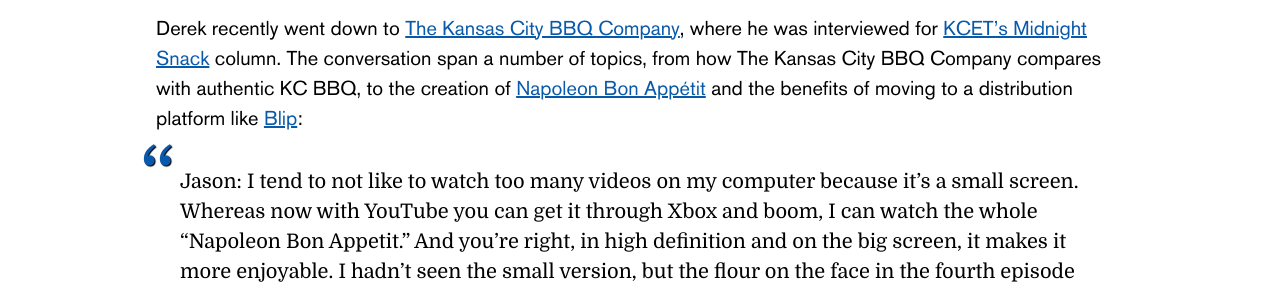
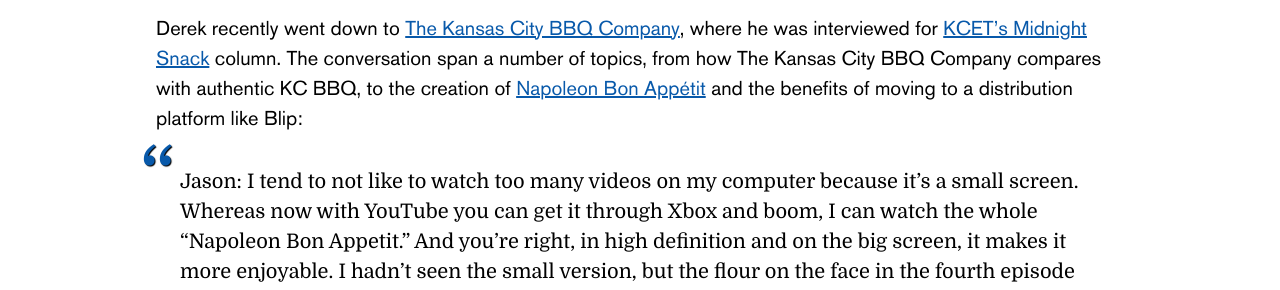
Before and after one commit to derekhouck/derekhouck.github.io, a Jekyll site: the page built from _posts/2012-05-10-midnight-snack-interview-with-derek-houck.md, in a window 1280 px wide. Shown: the part 245-535 px from the top of the page. Built offline with Jekyll 4.4.1, drawn with Linux system fonts in a browser that asks for light colours; part of the change alters nothing that is shown.

```diff
--- a/_posts/2012-05-10-midnight-snack-interview-with-derek-houck.md
+++ b/_posts/2012-05-10-midnight-snack-interview-with-derek-houck.md
@@ -10,7 +10,8 @@ image: /wp-content/uploads/2012/05/midnightsnack.jpg
 categories:
   - Uncategorized
 ---
-Derek recently went down to [The Kansas City BBQ Company](http://www.thekansascitybbqcompany.com/ "The Kansas City BBQ Company"), where he was interviewed for [KCET&#8217;s Midnight Snack](http://www.kcet.org/socal/food/midnight-snack/midnight-snack-the-kansas-city-bbq-company-with-derek-houck.html "Midnight Snack: The Kansas City BBQ Company with Derek Houck") column. The conversation span a number of topics, from how The Kansas City BBQ Company compares with authentic KC BBQ, to the creation of [Napoleon Bon Appétit](http://napoleonbonappetit.com/ "Napoleon Bon Appétit") and the benefits of moving to a distribution platform like [Blip](http://blip.tv/napoleon-bon-appetit "Napoleon Bon Appétit on Blip"):
+
+Derek recently went down to [The Kansas City BBQ Company](http://www.thekansascitybbqcompany.com/ "The Kansas City BBQ Company"), where he was interviewed for [KCET&#8217;s Midnight Snack](http://www.kcet.org/socal/food/midnight-snack/midnight-snack-the-kansas-city-bbq-company-with-derek-houck.html "Midnight Snack: The Kansas City BBQ Company with Derek Houck") column. The conversation span a number of topics, from how The Kansas City BBQ Company compares with authentic KC BBQ, to the creation of [Napoleon Bon Appétit](http://napoleonbonappetit.com/ "Napoleon Bon Appétit") and the benefits of moving to a distribution platform like Blip:
 
 > Jason: I tend to not like to watch too many videos on my computer because it&#8217;s a small screen. Whereas now with YouTube you can get it through Xbox and boom, I can watch the whole &#8220;Napoleon Bon Appetit.&#8221; And you&#8217;re right, in high definition and on the big screen, it makes it more enjoyable. I hadn&#8217;t seen the small version, but the flour on the face in the fourth episode was cool.
 >
```
